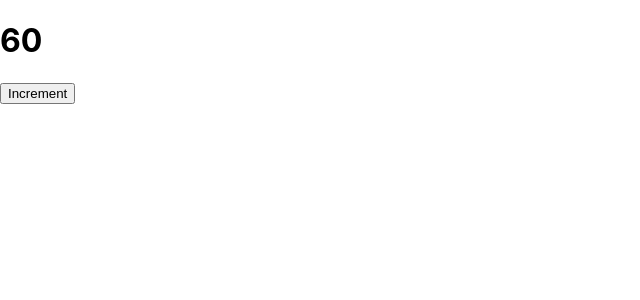
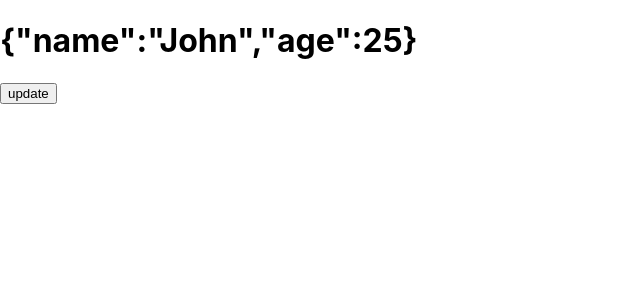
Before and after one commit to tienvv1234/reactjs-core, a React (Create React App) app: page / in a window 1280 px wide. Shown: the top 300 px of the page, without its empty margins (0-640 px from the left). Built offline with nearby package versions, Linux system fonts and the light colour scheme.

Commit message:
spread operator for

```diff
--- a/src/App.js
+++ b/src/App.js
@@ -1,48 +1,32 @@
 import { useState } from "react";
 
-const orders = [10, 20, 30]
 
 function App() {
-  console.log("App component is rendered");
-  // const total = orders.reduce((acc, order) => acc + order, 0); // this will be called every time App is rendered
-  // we should not dot it here because it will be called every time App is rendered
-  // we should move it to the place init state
-  // console.log("total", total);
+  const [info, setInfo] = useState({
+    name: "John",
+    age: 25,
+  });
 
-  const [counter, setCounter] = useState(() => {
-    // this function will be called only once
-    console.log("init state");
-    // we can do some heavy calculations here
-    const total = orders.reduce((acc, order) => acc + order, 0);
-    console.log("total", total);
+  const handleUpdate = () => {
+    // setInfo({
+    //   address: "123 Main St",
+    // });
+    // this will overwrite the previous state
+    // {"address":"123 Main St"} we will lose the name and age
 
-    return total; // this value will be used as initial state
-  });
-  console.log("counter", counter);
-  const increment = () => {
-    console.log("increment", counter);
-    // setCounter(counter + 1);
-    // setCounter(counter + 1);
-    // setCounter(counter + 1);
-    // counter will be plus only one and it will be rendered only once
+    // to fix this we can use the spread operator
+    setInfo({
+      ...info,
+      address: "123 Main St",
+    });
+  }
 
-
-    setCounter((prevCounter) => prevCounter + 1);
-    setCounter((prevCounter) => prevCounter + 1);
-    setCounter((prevCounter) => prevCounter + 1);
-    // prevCounter is the previous value of counter (1) (4) (7)
-    // useState callback function
-    // counter will be plus three and it will be rendered only once
-    console.log("after increment", counter);
-  };
-  console.log('end of App component');
   return (
-    <div className="App">
-      {console.log("rendering div", counter)}
-      <h1>{counter}</h1>
-      <button onClick={increment}>Increment</button>
+    <div>
+      <h1>{JSON.stringify(info)}</h1>
+      <button onClick={handleUpdate} > update </button>
     </div>
-  );
+  )
 }
 
 export default App;
```
